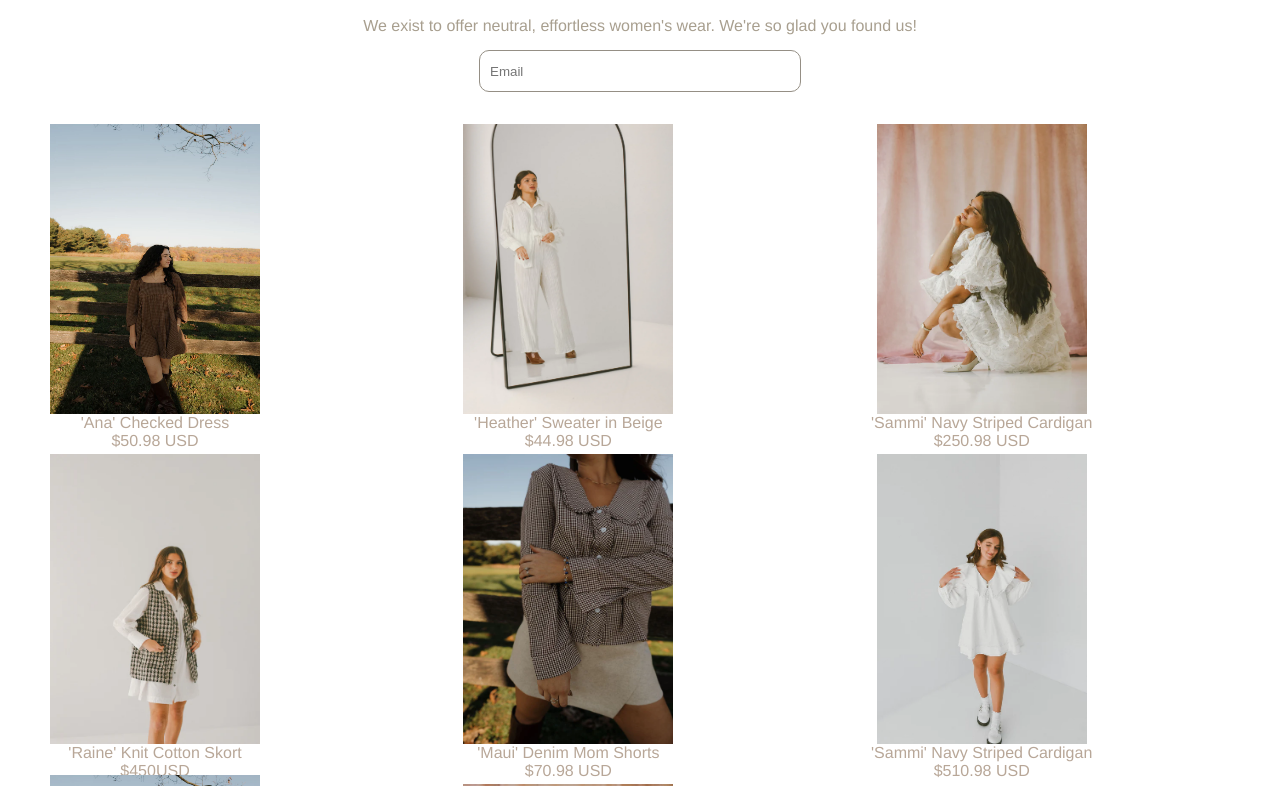
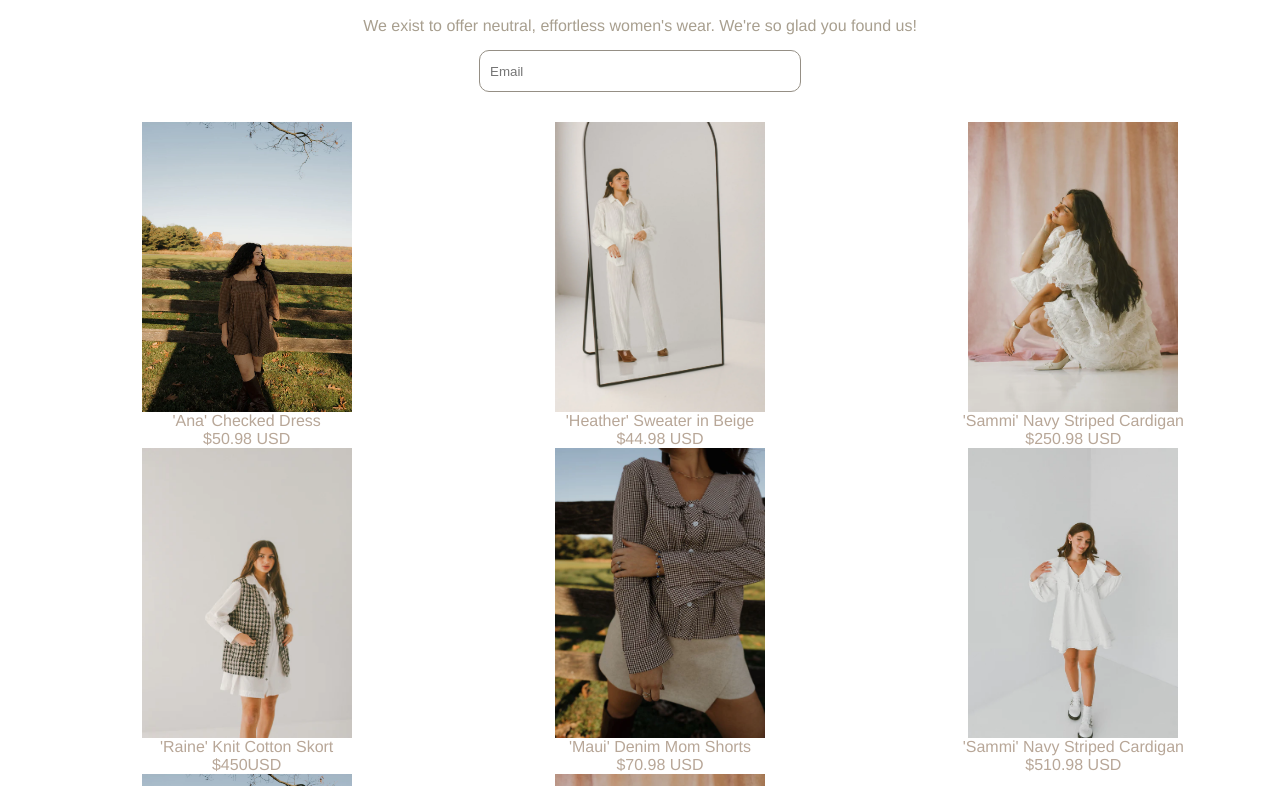
Before and after one commit to sreetharshanS/E-CommerceProductGallery, a plain HTML site: page index.html in a window 1280 px wide. Shown: the part 854-1640 px from the top of the page. Drawn offline with nearby package versions, Linux system fonts and the light colour scheme.

Commit message:
Second Commit

```diff
--- a/style.css
+++ b/style.css
@@ -115,11 +115,6 @@ body{
     margin-top: 30px;
 }
 .card{
-    margin-right: 50px;
-    height: 330px;
-    width: 230px;
-    box-shadow: 1px 1px 5px white;
-    border-radius: 10px;
     display: flex;
     flex-direction: column;
     justify-content: center;
```
